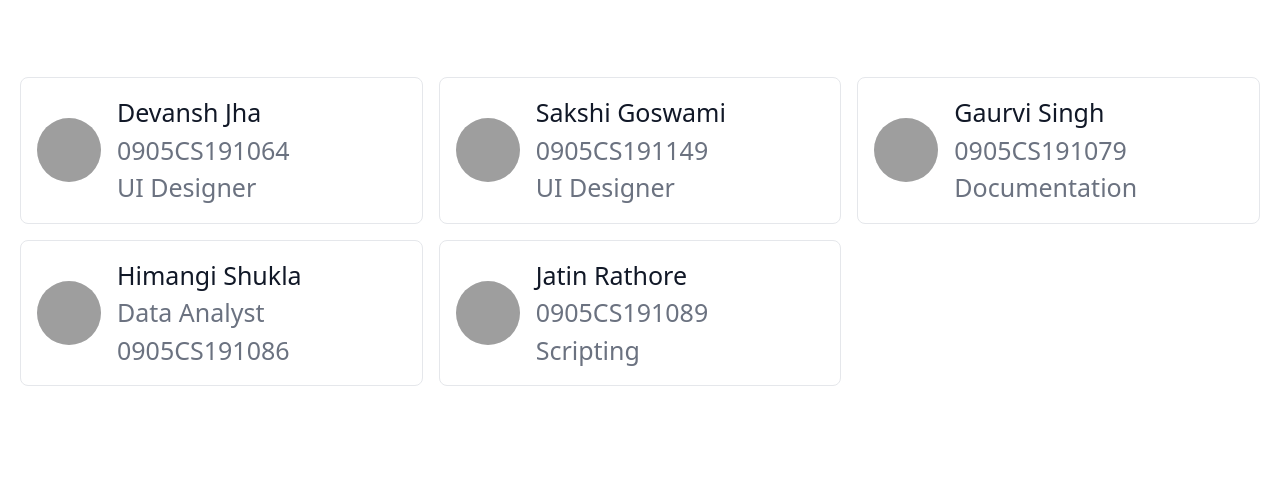
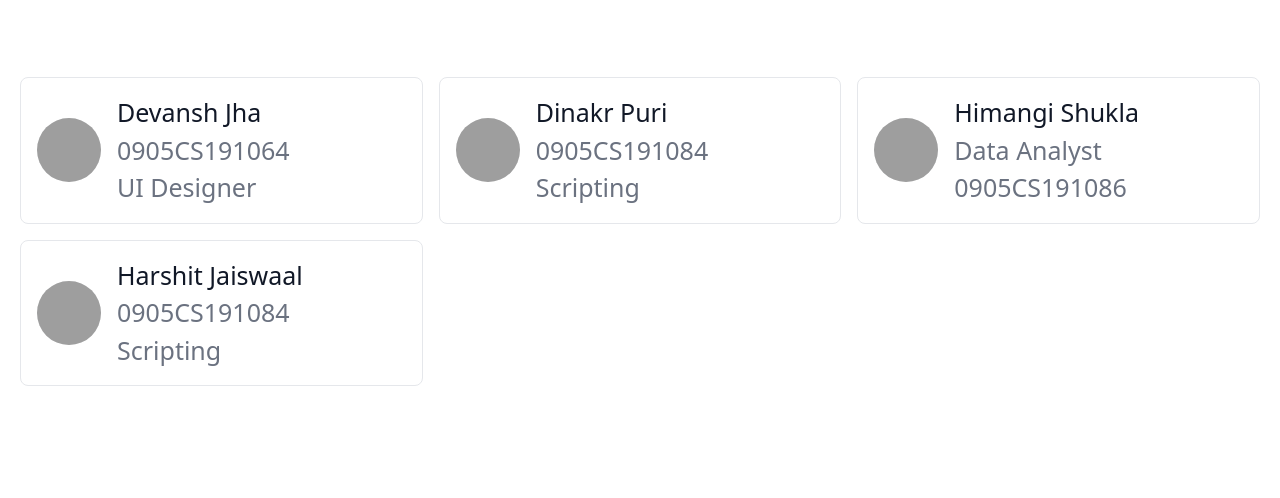
Before and after one commit to devanshjha/X1CarRentalsystem, a plain HTML site: page aboutus.html in a window 1280 px wide. Shown: the part 231-729 px from the top of the page. Drawn offline with nearby package versions, Linux system fonts and the light colour scheme; grey boxes are pictures that could not be loaded; a web font is replaced by a local one.

Commit message:
Update aboutus.html

```diff
--- a/aboutus.html
+++ b/aboutus.html
@@ -49,21 +49,11 @@
       </div>
       <div class="p-2 lg:w-1/3 md:w-1/2 w-full">
         <div class="h-full flex items-center border-gray-200 border p-4 rounded-lg">
-          <img alt="team" class="w-16 h-16 bg-gray-100 object-cover object-center flex-shrink-0 rounded-full mr-4" src="https://www.vhv.rs/dpng/d/421-4212919_female-user-female-user-icon-png-transparent-png.png">
+          <img alt="team" class="w-16 h-16 bg-gray-100 object-cover object-center flex-shrink-0 rounded-full mr-4" src="https://img.icons8.com/metro/50/000000/user-male.png">
           <div class="flex-grow">
-            <h2 class="text-gray-900 title-font font-medium">Sakshi Goswami</h2>
-            <p class="text-gray-500">0905CS191149</p>
-            <p class="text-gray-500">UI Designer</p>
-          </div>
-        </div>
-      </div>
-      <div class="p-2 lg:w-1/3 md:w-1/2 w-full">
-        <div class="h-full flex items-center border-gray-200 border p-4 rounded-lg">
-          <img alt="team" class="w-16 h-16 bg-gray-100 object-cover object-center flex-shrink-0 rounded-full mr-4" src="https://www.vhv.rs/dpng/d/421-4212919_female-user-female-user-icon-png-transparent-png.png">
-          <div class="flex-grow">
-            <h2 class="text-gray-900 title-font font-medium">Gaurvi Singh</h2>
-            <p class="text-gray-500">0905CS191079</p>
-            <p class="text-gray-500">Documentation</p>
+            <h2 class="text-gray-900 title-font font-medium">Dinakr Puri</h2>
+            <p class="text-gray-500">0905CS191084</p>
+            <p class="text-gray-500">Scripting</p>
           </div>
         </div>
       </div>
@@ -81,8 +71,8 @@
         <div class="h-full flex items-center border-gray-200 border p-4 rounded-lg">
           <img alt="team" class="w-16 h-16 bg-gray-100 object-cover object-center flex-shrink-0 rounded-full mr-4" src="https://img.icons8.com/metro/50/000000/user-male.png">
           <div class="flex-grow">
-            <h2 class="text-gray-900 title-font font-medium">Jatin Rathore</h2>
-            <p class="text-gray-500">0905CS191089</p>
+            <h2 class="text-gray-900 title-font font-medium">Harshit Jaiswaal</h2>
+            <p class="text-gray-500">0905CS191084</p>
             <p class="text-gray-500">Scripting</p>
           </div>
         </div>
```
